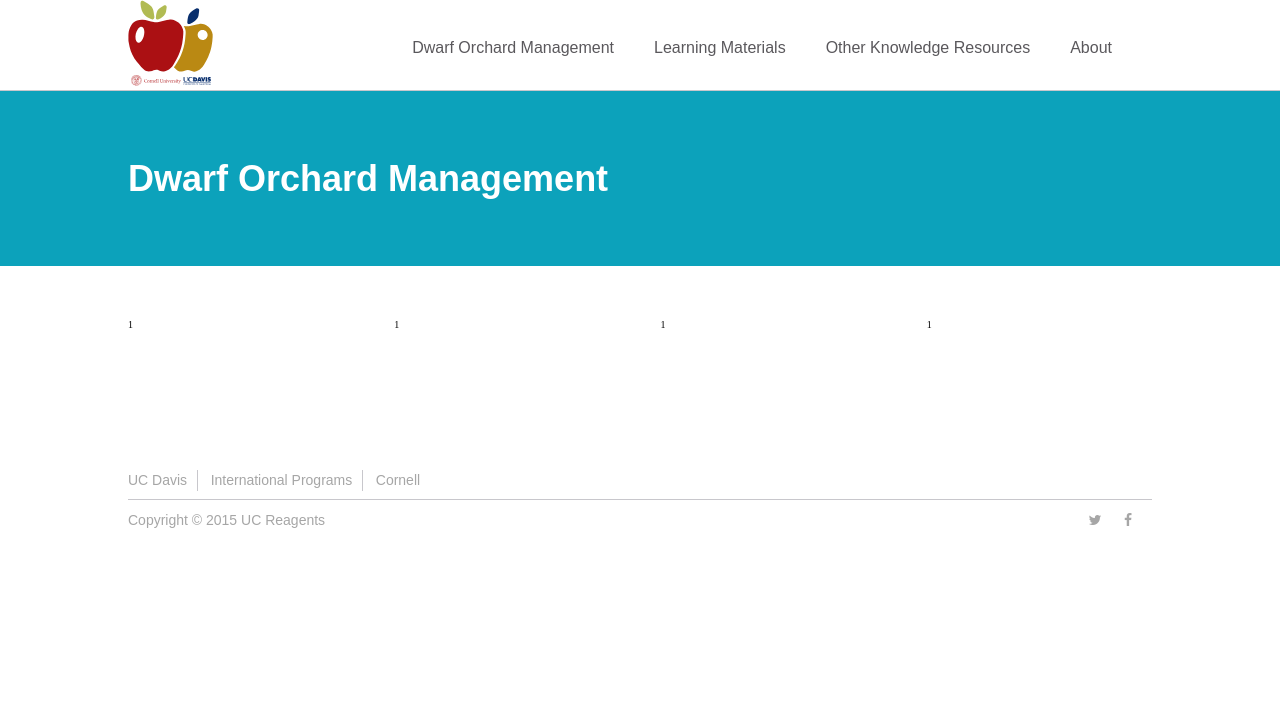
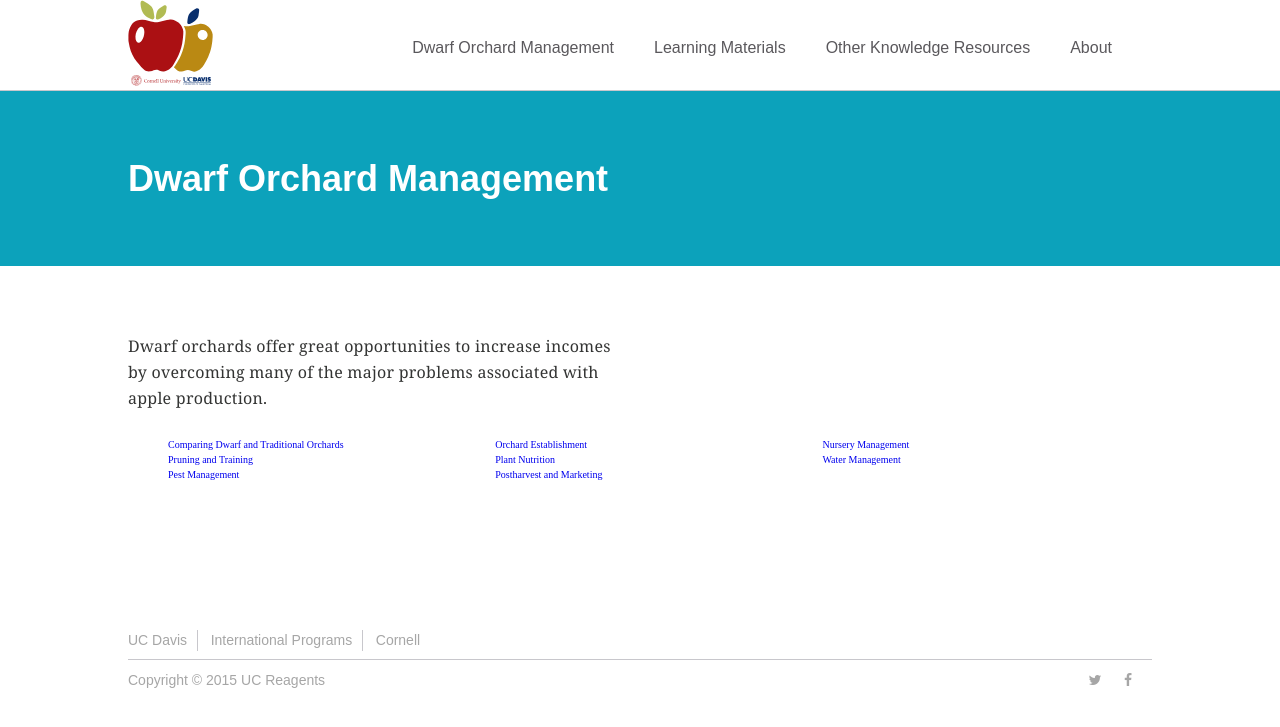
Before and after one commit to ucdavis/echinaapple, a Jekyll site: the page built from dwarf-orchard/index.html, in a window 1280 px wide. Shown: the top 727 px of the page. Built offline with Jekyll 4.4.1, drawn with Linux system fonts in a browser that asks for light colours; nearby versions of some CDN libraries.

Commit message:
section ul

```diff
--- a/_sass/_components.scss
+++ b/_sass/_components.scss
@@ -21,3 +21,13 @@
     .float-right {
     	float:right;
     }
+    ul.sectionul {
+    	li {
+    		display:inline-block;
+    		width:33%;
+    		vertical-align: top;
+    		a {
+
+    		}
+    	}
+    }
--- a/dwarf-orchard/index.html
+++ b/dwarf-orchard/index.html
@@ -9,19 +9,22 @@ title: Dwarf Orchard Management
 </div>
 <div class="main">
   <div class="main_contents">
-    	<div class="row">
-    		<div class="three columns">
-    			1
-    		</div>
-    		<div class="three columns">
-    			1
-    		</div>
-    		<div class="three columns">
-    			1
-    		</div>
-    		<div class="three columns">
-    			1
-    		</div>
-    	</div>
+	  <div class="row">
+	  	<div class="six columns">
+	  		<p class="lead">Dwarf orchards offer great opportunities to increase incomes by overcoming many of the major problems associated with apple production. </p>
+	  	</div>
+	  </div>
+	<div class="row">
+		<ul class="sectionul">
+			<li><a href="#">Comparing Dwarf and Traditional Orchards</a></li>
+			<li><a href="#">Orchard Establishment</a></li>
+			<li><a href="#">Nursery Management</a></li>
+			<li><a href="#">Pruning and Training</a></li>
+			<li><a href="#">Plant Nutrition</a></li>
+			<li><a href="#">Water Management</a></li>
+			<li><a href="#">Pest Management</a></li>
+			<li><a href="#">Postharvest and Marketing</a></li>
+		</ul>
+	</div>
   </div>
 </div>
```
Also changed, not shown: 3 other files.
